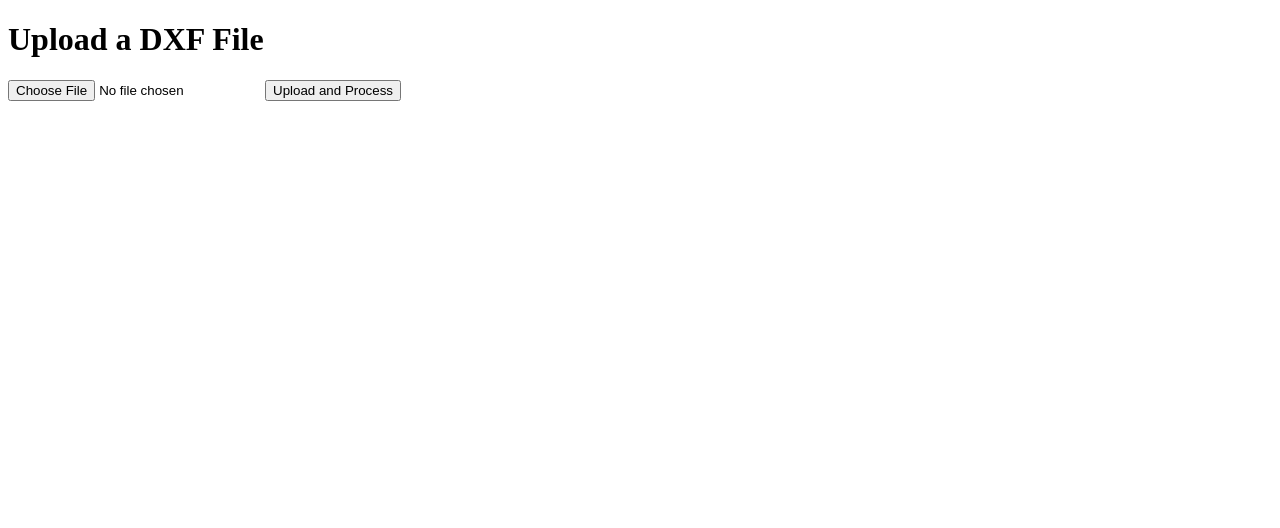
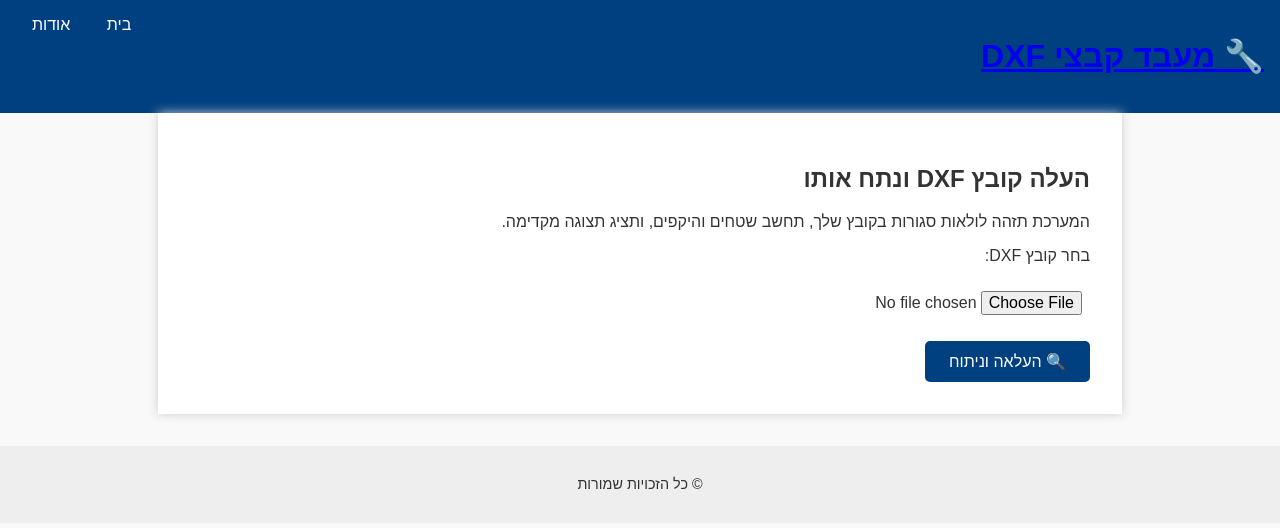
Before and after one commit to talgurevich/dxf-processor, a FastAPI app: template app/templates/upload.html in a window 1280 px wide. Shown: the top 528 px of the page. Run offline with FastAPI, Linux system fonts and the light colour scheme; the template is opened without the code that fills it, so the values that code supplies are empty.

Commit message:
✨ UI בעברית: תבנית בסיס, עיצוב ותצוגה

```diff
--- /dev/null
+++ b/app/templates/base.html
@@ -0,0 +1,25 @@
+<!DOCTYPE html>
+<html lang="he" dir="rtl">
+<head>
+  <meta charset="UTF-8">
+  <title>{% block title %}מעבד DXF{% endblock %}</title>
+  <link rel="stylesheet" href="/static/style.css">
+</head>
+<body>
+  <header>
+    <h1><a href="/">🔧 מעבד קבצי DXF</a></h1>
+    <nav>
+      <a href="/">בית</a>
+      <a href="/about">אודות</a>
+    </nav>
+  </header>
+
+  <main>
+    {% block content %}{% endblock %}
+  </main>
+
+  <footer>
+    <p>© {{ now.year }} כל הזכויות שמורות</p>
+  </footer>
+</body>
+</html>
--- a/app/templates/upload.html
+++ b/app/templates/upload.html
@@ -1,14 +1,14 @@
-<!DOCTYPE html>
-<html lang="en">
-<head>
-    <meta charset="UTF-8">
-    <title>DXF Processor</title>
-</head>
-<body>
-    <h1>Upload a DXF File</h1>
-    <form action="/upload/" method="post" enctype="multipart/form-data">
-        <input type="file" name="file" accept=".dxf" required>
-        <button type="submit">Upload and Process</button>
-    </form>
-</body>
-</html>
+{% extends "base.html" %}
+
+{% block title %}העלאת קובץ DXF{% endblock %}
+
+{% block content %}
+<h2>העלה קובץ DXF ונתח אותו</h2>
+<p>המערכת תזהה לולאות סגורות בקובץ שלך, תחשב שטחים והיקפים, ותציג תצוגה מקדימה.</p>
+
+<form action="/upload" method="post" enctype="multipart/form-data">
+  <label for="file">בחר קובץ DXF:</label><br><br>
+  <input type="file" name="file" accept=".dxf" required><br><br>
+  <button type="submit">🔍 העלאה וניתוח</button>
+</form>
+{% endblock %}
--- /dev/null
+++ b/static/style.css
@@ -0,0 +1,80 @@
+body {
+  font-family: 'Arial', sans-serif;
+  background-color: #f9f9f9;
+  color: #333;
+  text-align: right;
+  margin: 0;
+  padding: 0;
+  direction: rtl;
+}
+
+header {
+  background-color: #004080;
+  color: white;
+  padding: 1rem;
+}
+
+header h1, header nav {
+  display: inline-block;
+  vertical-align: middle;
+}
+
+header nav {
+  float: left;
+}
+
+header nav a {
+  color: white;
+  margin: 0 1rem;
+  text-decoration: none;
+}
+
+main {
+  padding: 2rem;
+  max-width: 900px;
+  margin: auto;
+  background-color: white;
+  box-shadow: 0 0 10px #ccc;
+}
+
+footer {
+  text-align: center;
+  padding: 1rem;
+  background-color: #eee;
+  font-size: 0.9rem;
+  margin-top: 2rem;
+}
+input[type="file"] {
+  font-size: 1rem;
+  padding: 0.5rem;
+}
+
+button {
+  background-color: #004080;
+  color: white;
+  padding: 0.7rem 1.5rem;
+  border: none;
+  font-size: 1rem;
+  cursor: pointer;
+  border-radius: 5px;
+}
+
+button:hover {
+  background-color: #002f5d;
+}
+table {
+  border-collapse: collapse;
+  width: 100%;
+  margin-top: 1rem;
+}
+
+th, td {
+  border: 1px solid #ccc;
+  padding: 0.5rem;
+  text-align: right;
+}
+
+th {
+  background-color: #f0f0f0;
+  font-weight: bold;
+}
```
Also changed, not shown: app/templates/results.html (+40 -36 lines).
